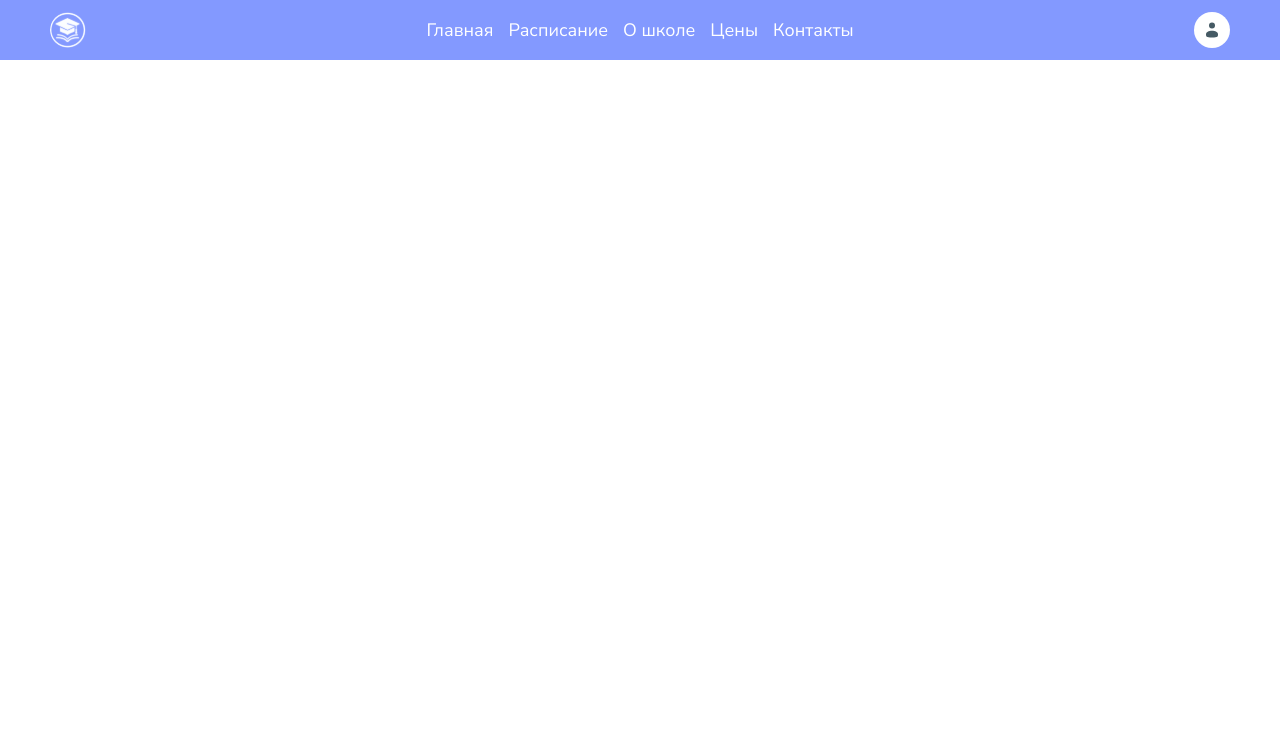
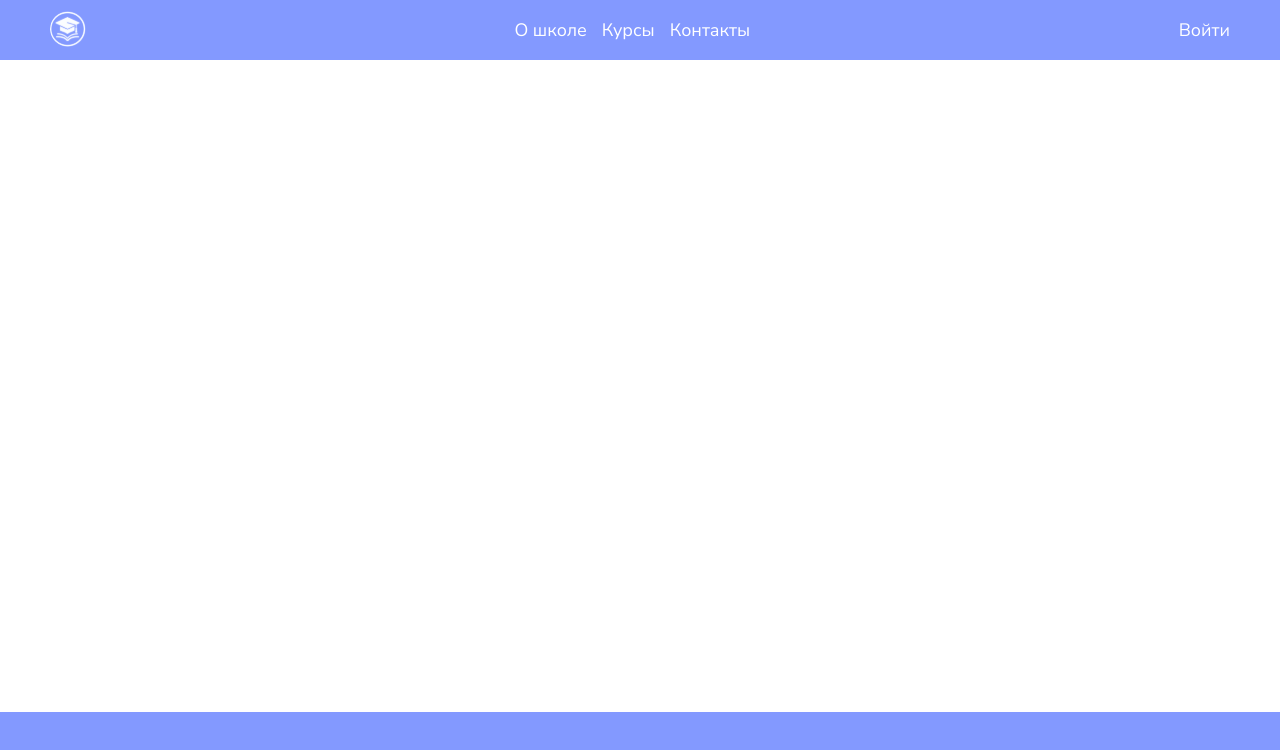
Before and after one commit to daniarmakyev/Evrika, a Next.js app: page / in a window 1280 px wide. Shown: the top 750 px of the page. Built offline with nearby package versions, Linux system fonts and the light colour scheme.

Commit message:
Changed the header for an unauthorized user

```diff
--- a/src/components/Footer/styles.module.scss
+++ b/src/components/Footer/styles.module.scss
@@ -1,4 +1,9 @@
+@import "../../styles/varibles";
+@import "../../styles/mixins/";
+
 .footer {
   width: 100%;
-  height: 100%;
+  // height: 100%;
+  height: 120px;
+  background: $primary;
 }
--- a/src/components/Header/index.tsx
+++ b/src/components/Header/index.tsx
@@ -2,62 +2,54 @@
 
 import React from "react";
 import Link from "next/link";
-import PopupHeader from "@components/Ui/Popup";
+// import PopupHeader from "@components/Ui/Popup";
 import Logo from "@icons/logo.svg";
-import Profile from "@icons/user-profile.svg";
+// import Profile from "@icons/user-profile.svg";
 import styles from "./styles.module.scss";
 
 const menu = [
   {
     id: 1,
-    name: "Главная",
+    name: "О школе",
     link: "/",
   },
   {
     id: 2,
-    name: "Расписание",
+    name: "Курсы",
     link: "#",
   },
   {
     id: 3,
-    name: "О школе",
-    link: "#",
-  },
-  {
-    id: 4,
-    name: "Цены",
-    link: "#",
-  },
-  {
-    id: 5,
     name: "Контакты",
     link: "#",
   },
 ];
 
 const Header = ({}) => {
-  const profileRef = React.useRef<HTMLDivElement>(null);
-  const [isOpen, setIsOpen] = React.useState(false);
+  // const profileRef = React.useRef<HTMLDivElement>(null);
+  // const [isOpen, setIsOpen] = React.useState(false);
 
-  React.useEffect(() => {
-    const handleClickOutside = (e: MouseEvent) => {
-      if (profileRef.current && !profileRef.current.contains(e.target as Node)) {
-        setIsOpen(false);
-      };
-    };
+  // React.useEffect(() => {
+  //   const handleClickOutside = (e: MouseEvent) => {
+  //     if (profileRef.current && !profileRef.current.contains(e.target as Node)) {
+  //       setIsOpen(false);
+  //     };
+  //   };
 
-    document.addEventListener("mousedown", handleClickOutside);
+  //   document.addEventListener("mousedown", handleClickOutside);
 
-    return () => {
-      document.removeEventListener("mousedown", handleClickOutside);
-    }
-  }, []);
+  //   return () => {
+  //     document.removeEventListener("mousedown", handleClickOutside);
+  //   }
+  // }, []);
 
   return (
     <header className={styles.header}>
       <div className={styles.header__container}>
         <div className={styles.header__logo}>
-          <Logo />
+          <Link href="/">
+            <Logo />
+          </Link>
         </div>
         <div className={styles.header__menu}>
           <ul>
@@ -70,13 +62,16 @@ const Header = ({}) => {
             ))}
           </ul>
         </div>
-        <div
+        {/* <div
           ref={profileRef}
           onClick={() => setIsOpen((prev) => !prev)}
           className={styles.header__profile}
         >
           <Profile />
           <PopupHeader isOpen={isOpen} />
+        </div> */}
+        <div className={styles.header__login}>
+          <Link href="/auth/login">Войти</Link>
         </div>
       </div>
     </header>
--- a/src/components/Header/styles.module.scss
+++ b/src/components/Header/styles.module.scss
@@ -84,7 +84,7 @@
     z-index: 9;
 
     &:hover {
-      background: $White;
+      background: $white-ligth;
     }
 
     svg {
@@ -92,4 +92,24 @@
       height: auto;
     }
   }
+
+  &__login {
+    width: auto;
+    height: 100%;
+    display: flex;
+    align-items: center;
+    justify-content: center;
+
+    a {
+      font-size: 18px;
+      line-height: 100%;
+      color: $White;
+      transition: all 0.3s ease-in-out;
+      cursor: pointer;
+
+      &:hover {
+        color: $dark;
+      }
+    }
+  }
 }
--- a/src/components/Ui/Popup/index.tsx
+++ b/src/components/Ui/Popup/index.tsx
@@ -8,25 +8,25 @@ interface PopupHeaderProps {
 }
 
 const profile = [
-  {
-    id: 1,
-    name: "Профиль",
-    link: "/",
-  },
-  {
-    id: 2,
-    name: "Оценки",
-    link: "#"
-  },
-  {
-    id: 3,
-    name: "Расписание",
-    link: "#"
-  },
+  // {
+  //   id: 1,
+  //   name: "Профиль",
+  //   link: "/",
+  // },
+  // {
+  //   id: 2,
+  //   name: "Оценки",
+  //   link: "#"
+  // },
+  // {
+  //   id: 3,
+  //   name: "Расписание",
+  //   link: "#"
+  // },
   {
     id: 4,
-    name: "Выход",
-    link: "#",
+    name: "Войти",
+    link: "/auth/login",
   },
 ];
 
--- a/src/components/Ui/Popup/styles.module.scss
+++ b/src/components/Ui/Popup/styles.module.scss
@@ -4,43 +4,46 @@
 .popup {
   width: fit-content;
   height: auto;
+  height: 0;
   top: 50px;
   position: absolute;
   display: flex;
   align-items: center;
   justify-content: center;
   transition: all 0.3s ease-in-out;
+  background: $White;
+  border-radius: 10px;
   pointer-events: none;
-  opacity: 0;
+  overflow: hidden;
+  border: 0px solid $dark;
   z-index: 9999;
 
   &.header__popup_isOpen {
     pointer-events: auto;
-    opacity: 1;
+    height: 42px;
+    border: 1px solid $dark;
   }
 
   ul {
     width: 100%;
-    height: 100%;
+    height: auto;
     display: flex;
     flex-direction: column;
     align-items: flex-start;
     justify-content: center;
-    background: rgb(131, 153, 255);
-    border-radius: 10px;
     padding: 0 15px;
 
     li, a {
       width: 100%;
       font-size: 18px;
       line-height: 100%;
-      color: $White;
+      color: $primary;
       cursor: pointer;
       transition: all 0.3s ease-in-out;
       padding: 12px 0;
 
       &:hover {
-        color: $dark;
+        color: #A8B8FF;
       }
     }
   }
```
